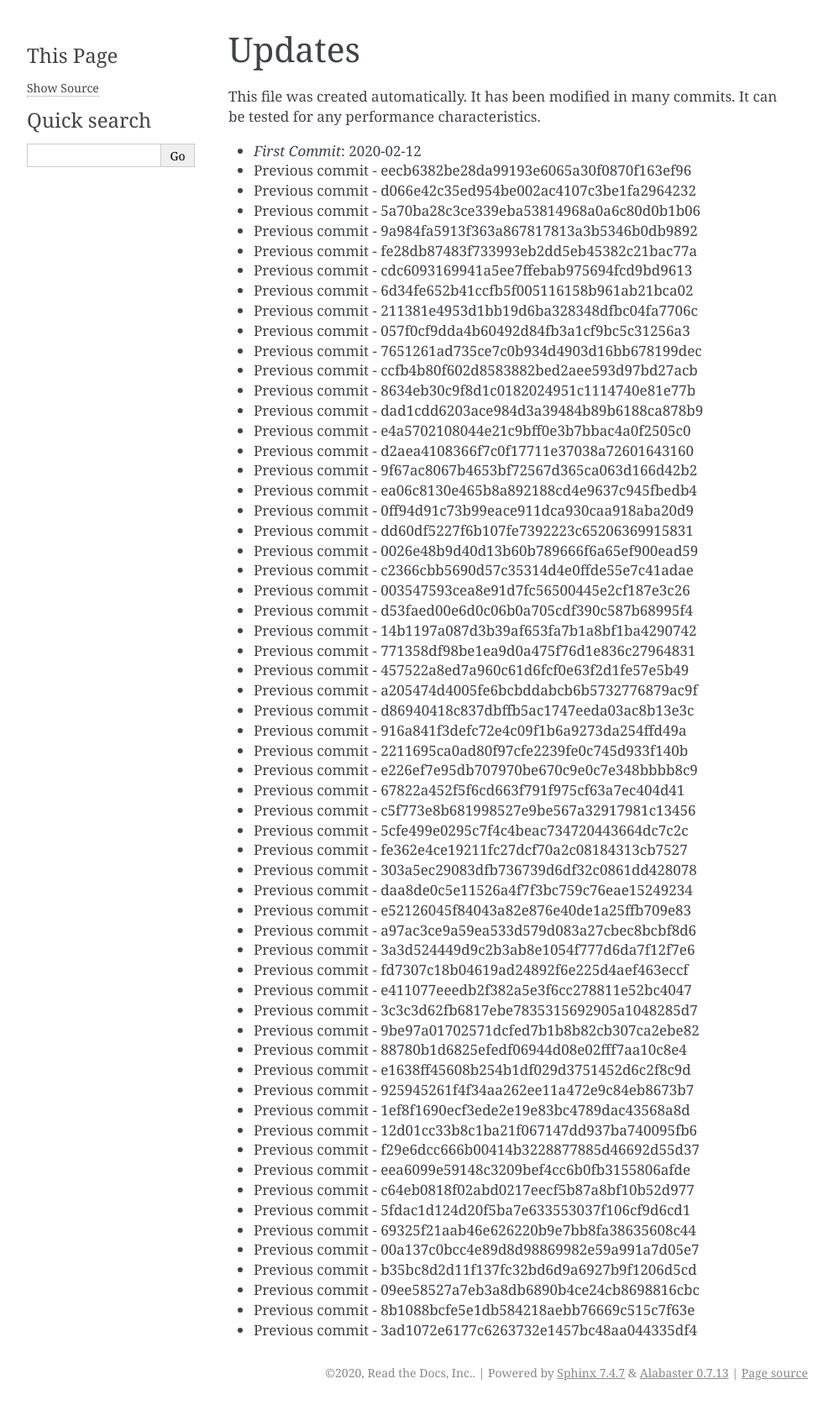
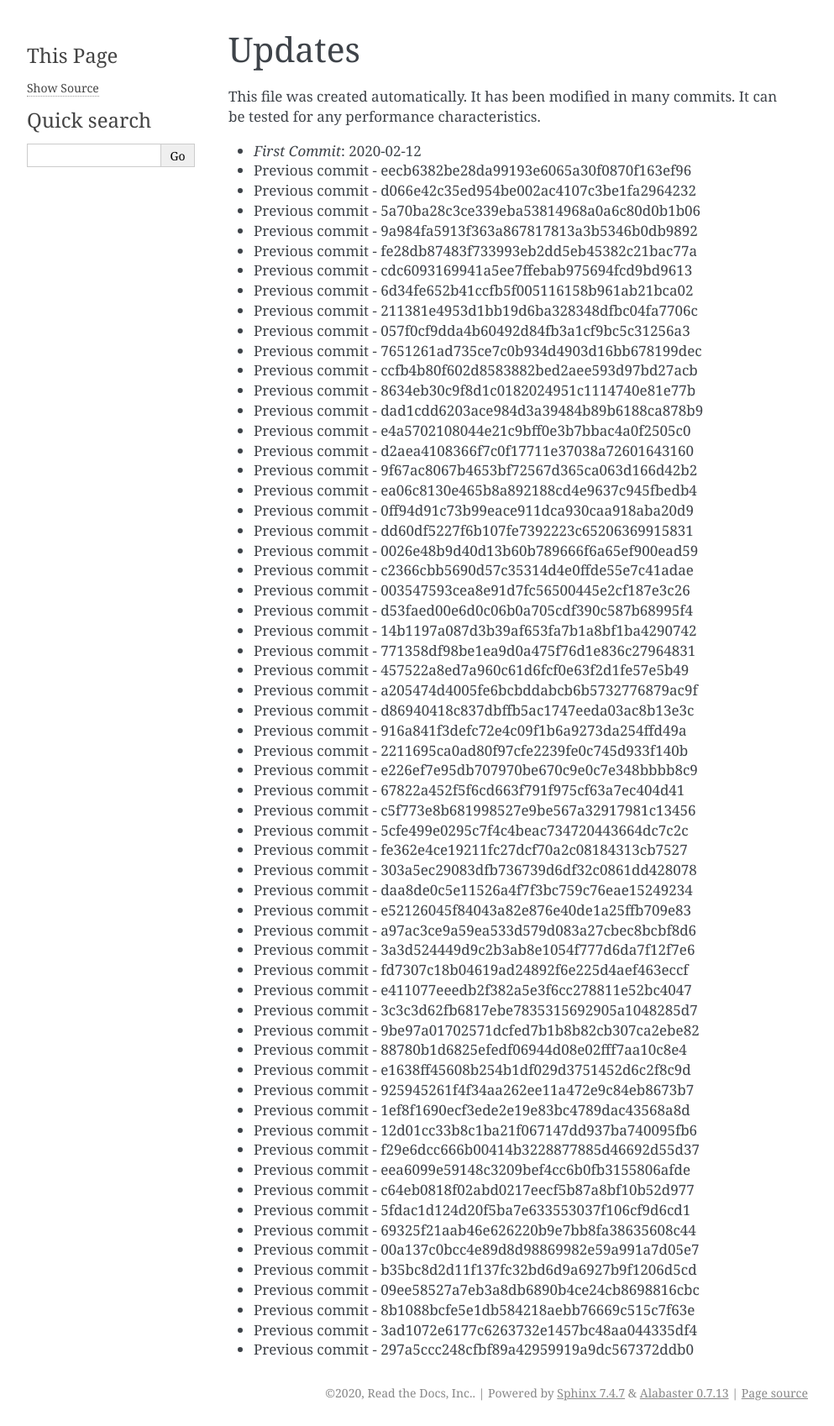
Before and after one commit to readthedocs/rtd-git-stresstest, a Sphinx documentation site: the page built from docs/updates.rst, in a window 1280 px wide. Shown: the whole page at 84% size, without its empty margins (148-1141 px from the left). Built offline with Sphinx 7.4.7, drawn with Linux system fonts in a browser that asks for light colours; before the commit the page ends 1674 px from its top, so only the background shows below that.

Commit message:
Generating commit from previous: 297a5ccc248cfbf89a42959919a9dc567372ddb0

```diff
--- a/docs/updates.rst
+++ b/docs/updates.rst
@@ -65,3 +65,4 @@ It can be tested for any performance characteristics.
 * Previous commit - 09ee58527a7eb3a8db6890b4ce24cb8698816cbc
 * Previous commit - 8b1088bcfe5e1db584218aebb76669c515c7f63e
 * Previous commit - 3ad1072e6177c6263732e1457bc48aa044335df4
+* Previous commit - 297a5ccc248cfbf89a42959919a9dc567372ddb0
```
